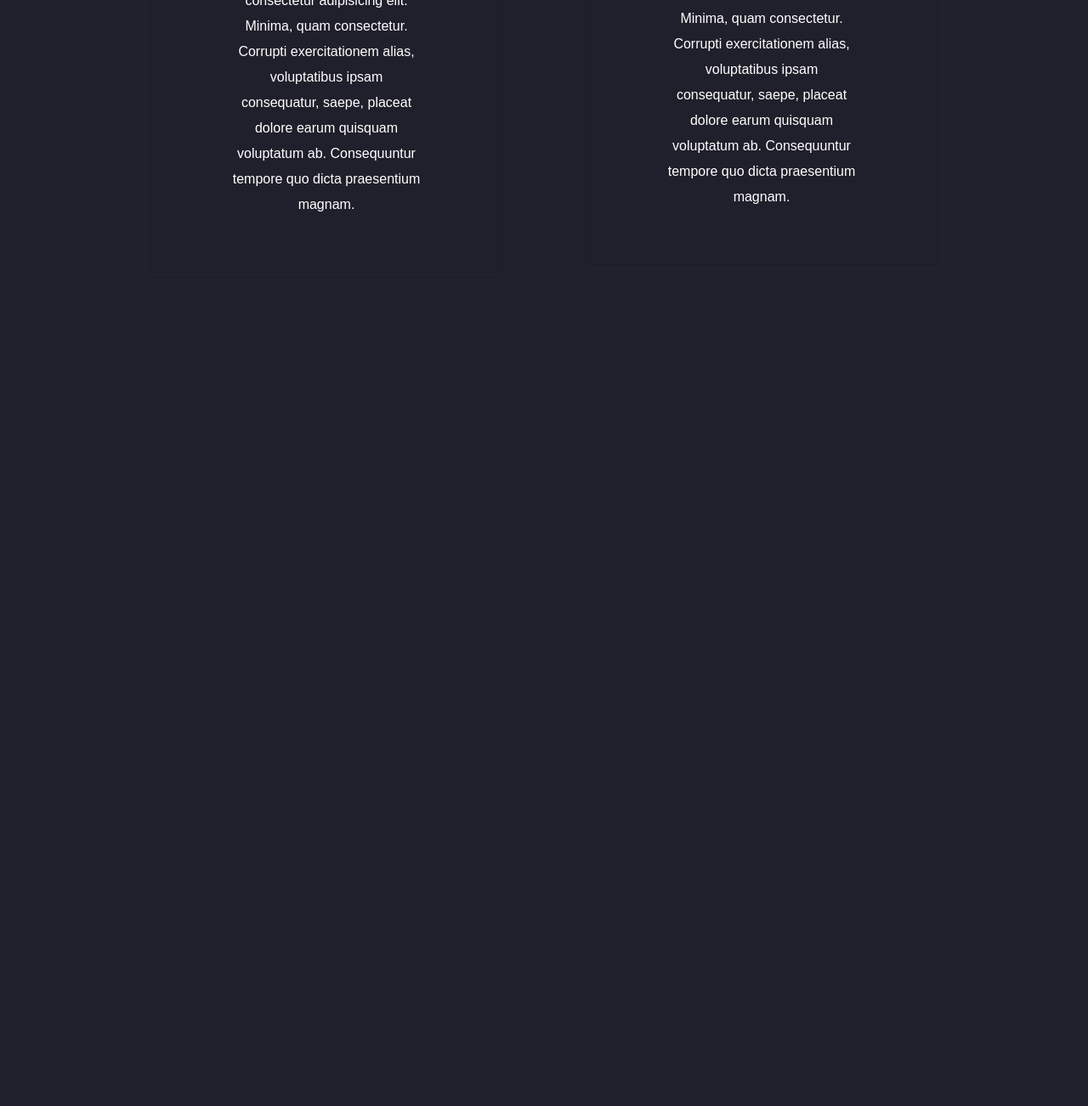
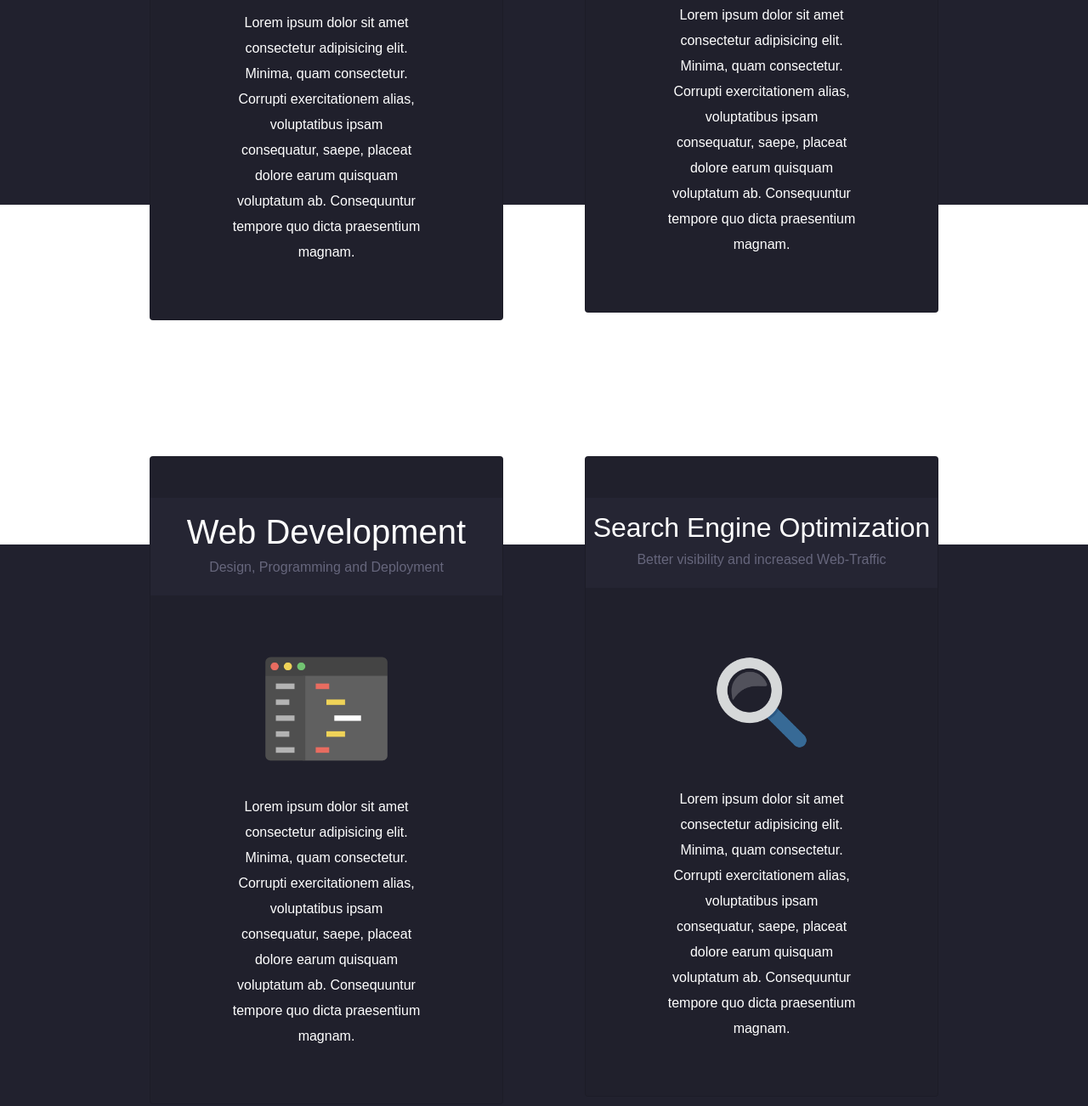
Before and after one commit to carefreeav09/InLango, a website: page index.html in a window 1280 px wide. Shown: the part 1522-2824 px from the top of the page at 85% size. Before the commit the page ends 2019 px from the top, so only its background shows below. Drawn offline with nearby package versions, Linux system fonts and the light colour scheme; a web font is replaced by a local one.

Commit message:
responsiveness checked:

```diff
--- a/assets/css/style.css
+++ b/assets/css/style.css
@@ -12,9 +12,6 @@
   border-bottom: 1px solid;
 }
 
-.line-height-sparse {
-  line-height: 30px;
-}
 
 .flex-center {
   display: flex;
@@ -74,6 +71,22 @@
     padding-left: 10rem;
     padding-right: 10rem
   }
+
+  .white-section {
+    height: 50vh;
+    background: white;
+    margin-top: -40vh;
+  }
+
+
+.line-height-sparse {
+  line-height: 30px;
+}
+
+.section-below-white
+{
+  margin-top: -20vh;
+}
 }
 
 @media (max-width: 992px) {
@@ -89,6 +102,11 @@
   .banner-title {
     padding-top: 5rem;
   }
+
+
+.line-height-sparse {
+  line-height: 20px;
+}
 }
 
 @media(min-width: 1880px){
--- a/index.html
+++ b/index.html
@@ -82,7 +82,7 @@
       </div>
 
       <div
-        class="container-fluid px-5 d-flex justify-content-start align-items-center"
+        class="container-fluid px-md-5 d-flex justify-content-start align-items-center"
       >
         <div class="banner-title">
           <h1 class="display-1 white-text">Hello World!</h1>
@@ -110,16 +110,17 @@
     <!-- Hero section End -->
 
     <!-- Our Services -->
-    <section class="section services-section">
+    <section class="section services-section mt-5">
+
       <div class="container-fluid text-center">
         <h1 class="display-4 font-weight-bold">
           Our Services
         </h1>
 
         <div class="row plrb-10">
-          <div class="col-sm-6 col-xs-12 my-5 px-5">
-            <div class="card card-background-color">
-              <div class="card-title card-header-background-color mt-5 py-3">
+          <div class="col-sm-6 col-xs-12 my-md-5 px-md-5">
+            <div class="card card-background-color my-2">
+              <div class="card-title card-header-background-color mt-5 py-md-3">
                 <h1>Web Development</h1>
 
                 <h6 class="card-subheader-text-color">
@@ -139,7 +140,7 @@
 
                 <br />
 
-                <div class="px-5 flex-center">
+                <div class="px-md-5 flex-center">
                   <p class="line-height-sparse padded-card-text">
                     Lorem ipsum dolor sit amet consectetur adipisicing elit.
                     Minima, quam consectetur. Corrupti exercitationem alias,
@@ -152,9 +153,9 @@
             </div>
           </div>
 
-          <div class="col-sm-6 col-xs-12 my-5 px-5">
-            <div class="card card-background-color">
-              <div class="card-title card-header-background-color mt-5 py-3">
+          <div class="col-sm-6 col-xs-12 my-md-5 px-md-5">
+            <div class="card card-background-color my-2">
+              <div class="card-title card-header-background-color mt-5 py-md-3">
                 <h2>Search Engine Optimization</h2>
 
                 <h6 class="card-subheader-text-color">
@@ -162,7 +163,7 @@
                 </h6>
               </div>
 
-              <div class="card-body p-5">
+              <div class="card-body p-md-5">
                 <div>
                   <img
                     src="./assets/images/search.png"
@@ -174,7 +175,7 @@
 
                 <br />
 
-                <div class="px-5 flex-center">
+                <div class="px-md-5 flex-center">
                   <p class="line-height-sparse padded-card-text">
                     Lorem ipsum dolor sit amet consectetur adipisicing elit.
                     Minima, quam consectetur. Corrupti exercitationem alias,
@@ -188,6 +189,84 @@
           </div>
         </div>
       </div>
+
+      <div class="white-section" ></div>
+
+      <div class="container-fluid text-center section-below-white">
+
+        <div class="row plrb-10">
+          <div class="col-sm-6 col-xs-12 my-md-5 px-md-5">
+            <div class="card card-background-color my-2">
+              <div class="card-title card-header-background-color mt-5 py-md-3">
+                <h1>Web Development</h1>
+
+                <h6 class="card-subheader-text-color">
+                  Design, Programming and Deployment
+                </h6>
+              </div>
+
+              <div class="card-body p-md-5">
+                <div>
+                  <img
+                    src="./assets/images/code.png"
+                    alt=""
+                    height="150"
+                    width="150"
+                  />
+                </div>
+
+                <br />
+
+                <div class="px-md-5 flex-center">
+                  <p class="line-height-sparse padded-card-text">
+                    Lorem ipsum dolor sit amet consectetur adipisicing elit.
+                    Minima, quam consectetur. Corrupti exercitationem alias,
+                    voluptatibus ipsam consequatur, saepe, placeat dolore earum
+                    quisquam voluptatum ab. Consequuntur tempore quo dicta
+                    praesentium magnam.
+                  </p>
+                </div>
+              </div>
+            </div>
+          </div>
+
+          <div class="col-sm-6 col-xs-12 my-md-5 px-md-5">
+            <div class="card card-background-color my-2">
+              <div class="card-title card-header-background-color mt-5 py-md-3">
+                <h2>Search Engine Optimization</h2>
+
+                <h6 class="card-subheader-text-color">
+                  Better visibility and increased Web-Traffic
+                </h6>
+              </div>
+
+              <div class="card-body p-md-5">
+                <div>
+                  <img
+                    src="./assets/images/search.png"
+                    alt=""
+                    height="150"
+                    width="150"
+                  />
+                </div>
+
+                <br />
+
+                <div class="px-md-5 flex-center">
+                  <p class="line-height-sparse padded-card-text">
+                    Lorem ipsum dolor sit amet consectetur adipisicing elit.
+                    Minima, quam consectetur. Corrupti exercitationem alias,
+                    voluptatibus ipsam consequatur, saepe, placeat dolore earum
+                    quisquam voluptatum ab. Consequuntur tempore quo dicta
+                    praesentium magnam.
+                  </p>
+                </div>
+              </div>
+            </div>
+          </div>
+        </div>
+      </div>
+
     </section>
 
     <!-- Our services section end -->
```
